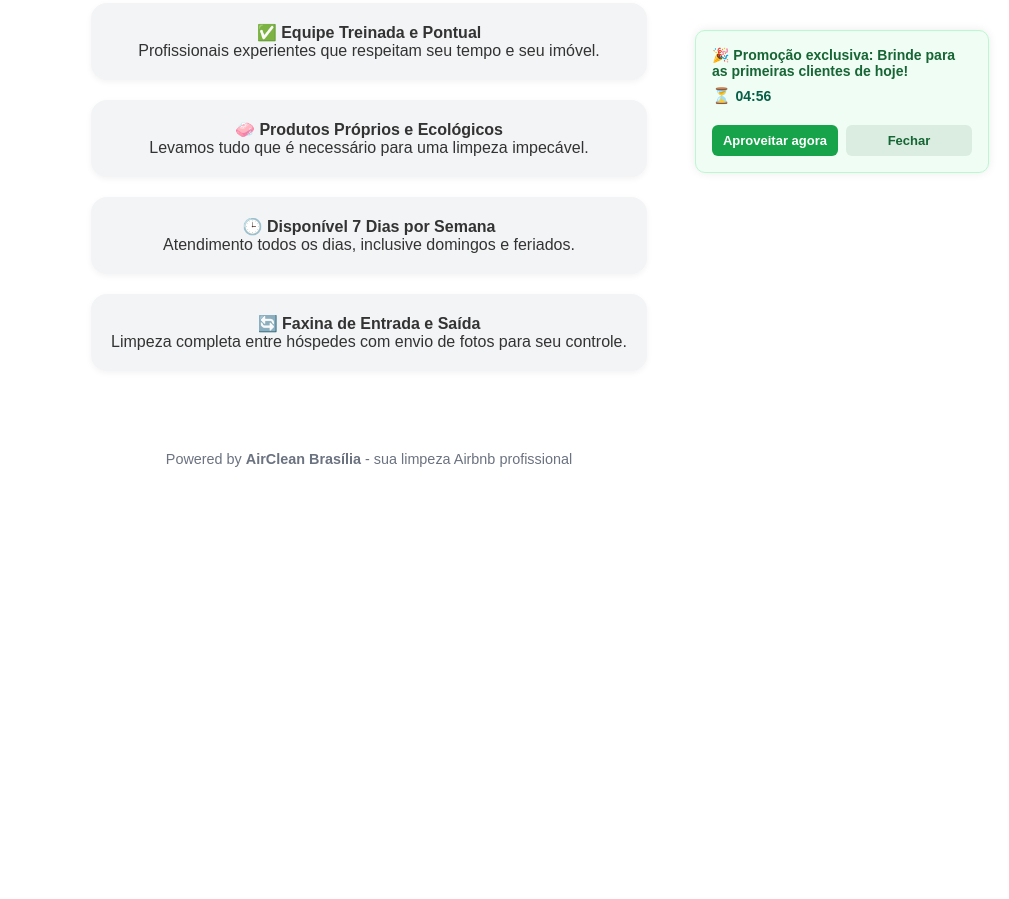
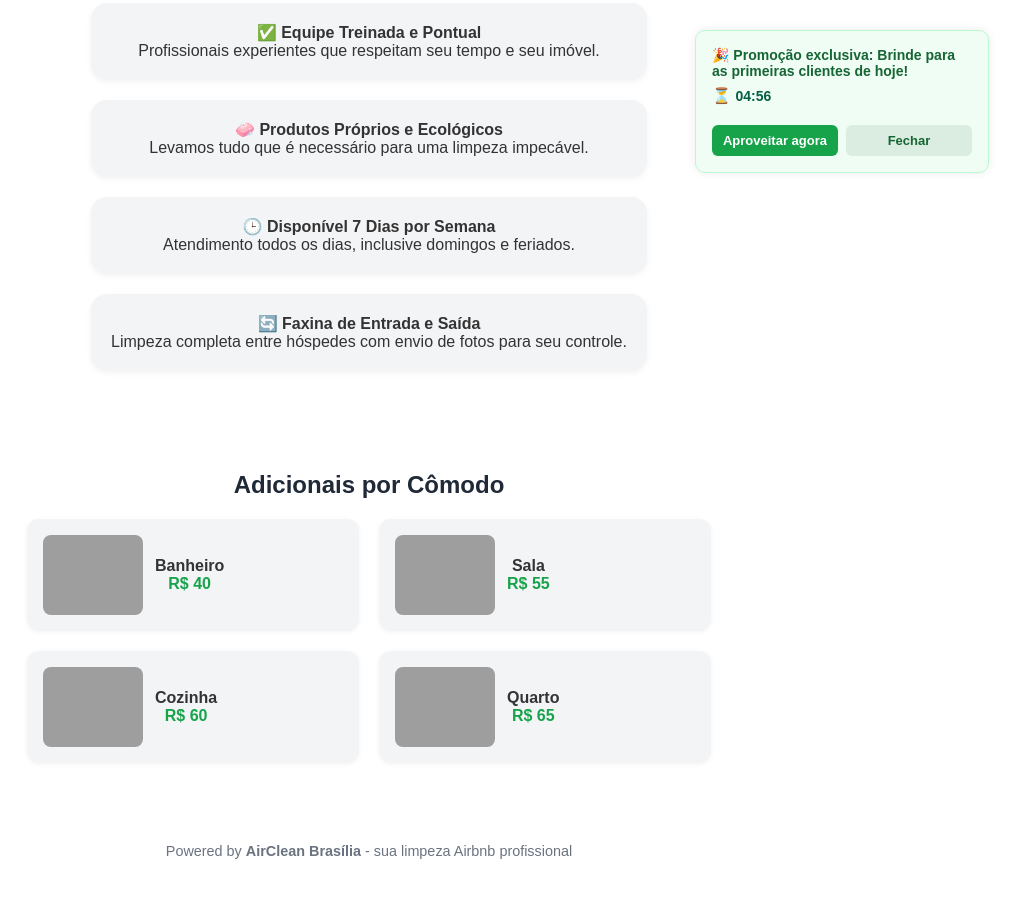
Before and after one commit to federalarty/aircleanairbnb, a plain HTML site: page index.html in a window 1280 px wide. Shown: the part 607-1506 px from the top of the page, without its empty margins (271-1280 px from the left). Before the commit the page ends 1114 px from the top, so only its background shows below. Drawn offline with Linux system fonts and the light colour scheme; grey boxes are pictures that could not be loaded.

Commit message:
Update index.html

```diff
--- a/index.html
+++ b/index.html
@@ -66,6 +66,50 @@
       padding: 20px;
       border-radius: 16px;
       box-shadow: 0 2px 6px rgba(0, 0, 0, 0.05);
+    }
+
+    /* NOVO: Catálogo */
+    .catalog {
+      margin: 40px auto;
+      max-width: 700px;
+      padding: 0 20px;
+      text-align: center;
+    }
+
+    .catalog h2 {
+      font-size: 1.5em;
+      margin-bottom: 20px;
+      color: #1f2937;
+    }
+
+    .room-list {
+      display: flex;
+      flex-wrap: wrap;
+      justify-content: center;
+      gap: 20px;
+    }
+
+    .room {
+      background-color: #f3f4f6;
+      padding: 16px;
+      border-radius: 12px;
+      box-shadow: 0 1px 5px rgba(0,0,0,0.05);
+      display: flex;
+      align-items: center;
+      gap: 12px;
+      width: 300px;
+    }
+
+    .room img {
+      width: 100px;
+      height: 80px;
+      object-fit: cover;
+      border-radius: 8px;
+    }
+
+    .room span {
+      font-weight: bold;
+      color: #16a34a;
     }
 
     footer {
@@ -146,6 +190,41 @@
     <div><strong>🔄 Faxina de Entrada e Saída</strong><br>Limpeza completa entre hóspedes com envio de fotos para seu controle.</div>
   </section>
 
+  <!-- CATÁLOGO DE CÔMODOS -->
+  <section class="catalog">
+    <h2>Adicionais por Cômodo</h2>
+    <div class="room-list">
+      <div class="room">
+        <img src="https://i.imgur.com/SL4NIOB.png" alt="Banheiro">
+        <div>
+          <strong>Banheiro</strong><br>
+          <span>R$ 40</span>
+        </div>
+      </div>
+      <div class="room">
+        <img src="https://i.imgur.com/pCkQqto.png" alt="Sala">
+        <div>
+          <strong>Sala</strong><br>
+          <span>R$ 55</span>
+        </div>
+      </div>
+      <div class="room">
+        <img src="https://i.imgur.com/TGF3IkD.png" alt="Cozinha">
+        <div>
+          <strong>Cozinha</strong><br>
+          <span>R$ 60</span>
+        </div>
+      </div>
+      <div class="room">
+        <img src="https://i.imgur.com/raPEIMA.png" alt="Quarto">
+        <div>
+          <strong>Quarto</strong><br>
+          <span>R$ 65</span>
+        </div>
+      </div>
+    </div>
+  </section>
+
   <footer>
     Powered by <strong>AirClean Brasília</strong> - sua limpeza Airbnb profissional
   </footer>
@@ -162,7 +241,7 @@
 
   <script>
     // Temporizador de 5 minutos
-    let countdown = 300; // segundos
+    let countdown = 300;
     const timerElement = document.getElementById("countdown");
 
     const timer = setInterval(() => {
```
